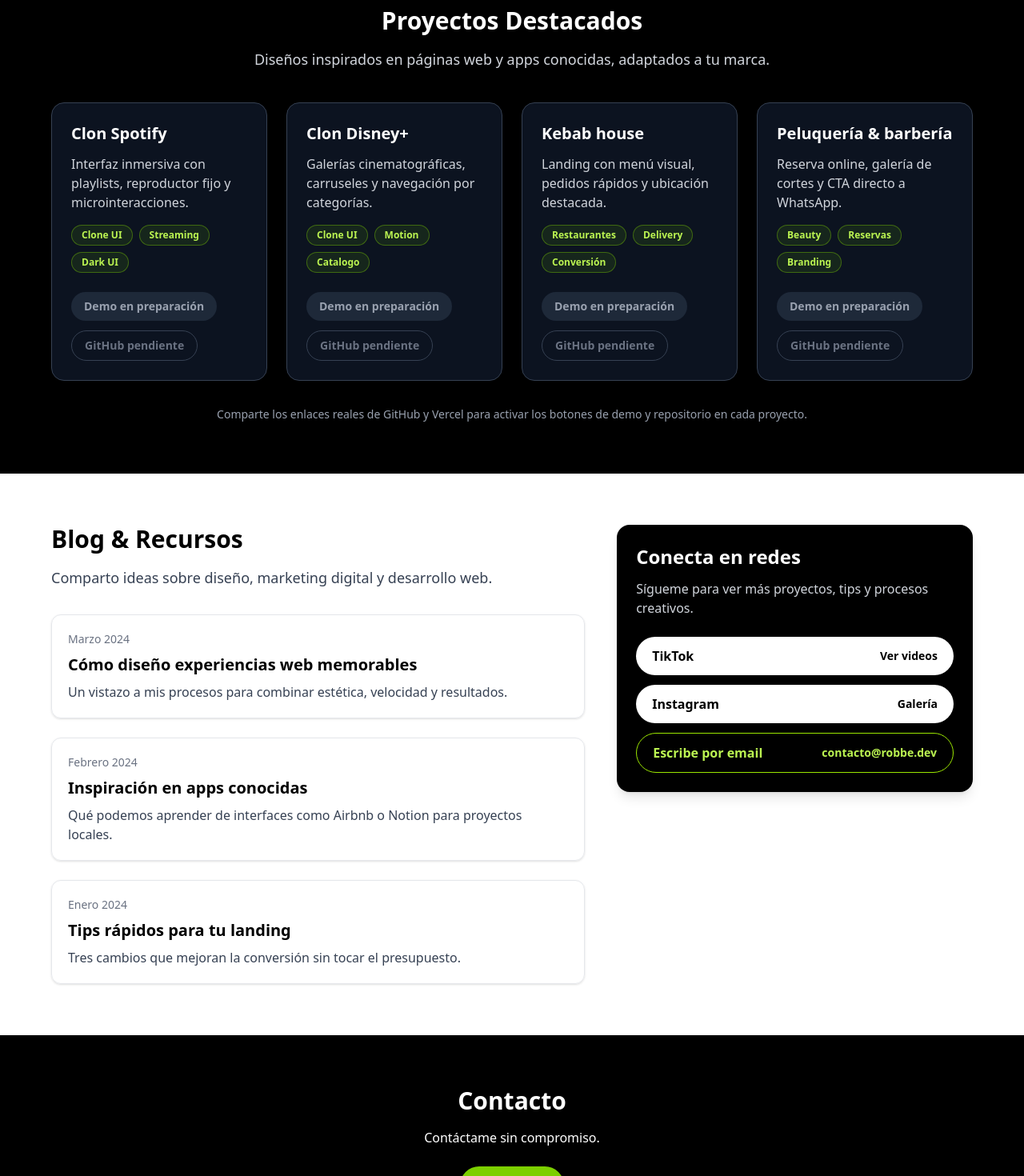
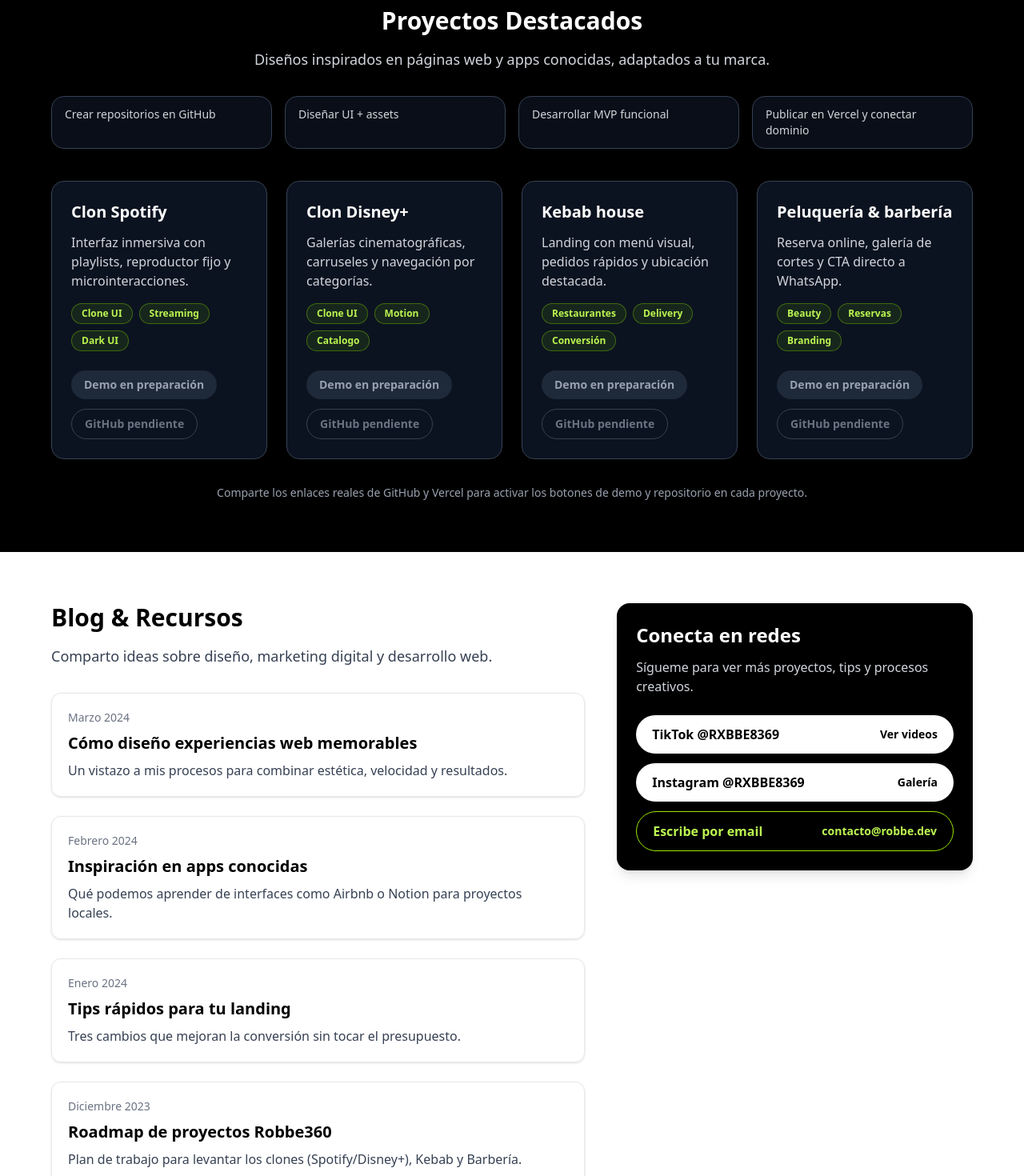
Before and after one commit to Robbe1910/landing-page, a Next.js app: page / in a window 1280 px wide. Shown: the part 1460-2930 px from the top of the page at 80% size. Built offline with nearby package versions, Linux system fonts and the light colour scheme.

Commit message:
Enhance portfolio roadmap and social links

```diff
--- a/src/app/page.tsx
+++ b/src/app/page.tsx
@@ -67,6 +67,12 @@ export default function Home() {
       excerpt:
         "Tres cambios que mejoran la conversión sin tocar el presupuesto.",
       date: "Enero 2024",
+    },
+    {
+      title: "Roadmap de proyectos Robbe360",
+      excerpt:
+        "Plan de trabajo para levantar los clones (Spotify/Disney+), Kebab y Barbería.",
+      date: "Diciembre 2023",
     },
   ];
 
@@ -170,6 +176,21 @@ export default function Home() {
             Diseños inspirados en páginas web y apps conocidas, adaptados a tu marca.
           </p>
         </div>
+        <div className="mt-8 max-w-6xl mx-auto grid gap-4 md:grid-cols-2 lg:grid-cols-4">
+          {[
+            "Crear repositorios en GitHub",
+            "Diseñar UI + assets",
+            "Desarrollar MVP funcional",
+            "Publicar en Vercel y conectar dominio",
+          ].map((step) => (
+            <div
+              key={step}
+              className="rounded-2xl border border-gray-700 bg-gray-900/60 px-4 py-3 text-sm text-gray-300"
+            >
+              {step}
+            </div>
+          ))}
+        </div>
         <div className="mt-10 grid gap-6 md:grid-cols-2 lg:grid-cols-4 max-w-6xl mx-auto">
           {projectHighlights.map((project) => (
             <motion.article
@@ -258,21 +279,21 @@ export default function Home() {
             </p>
             <div className="mt-6 flex flex-col gap-3">
               <a
-                href="https://www.tiktok.com/"
+                href="https://www.tiktok.com/@rxbbe8369"
                 target="_blank"
                 rel="noopener noreferrer"
                 className="flex items-center justify-between rounded-full bg-white text-black px-5 py-3 font-semibold hover:bg-lime-400 transition"
               >
-                TikTok
+                TikTok @RXBBE8369
                 <span className="text-sm">Ver videos</span>
               </a>
               <a
-                href="https://www.instagram.com/"
+                href="https://www.instagram.com/rxbbe8369/"
                 target="_blank"
                 rel="noopener noreferrer"
                 className="flex items-center justify-between rounded-full bg-white text-black px-5 py-3 font-semibold hover:bg-lime-400 transition"
               >
-                Instagram
+                Instagram @RXBBE8369
                 <span className="text-sm">Galería</span>
               </a>
               <a
```
